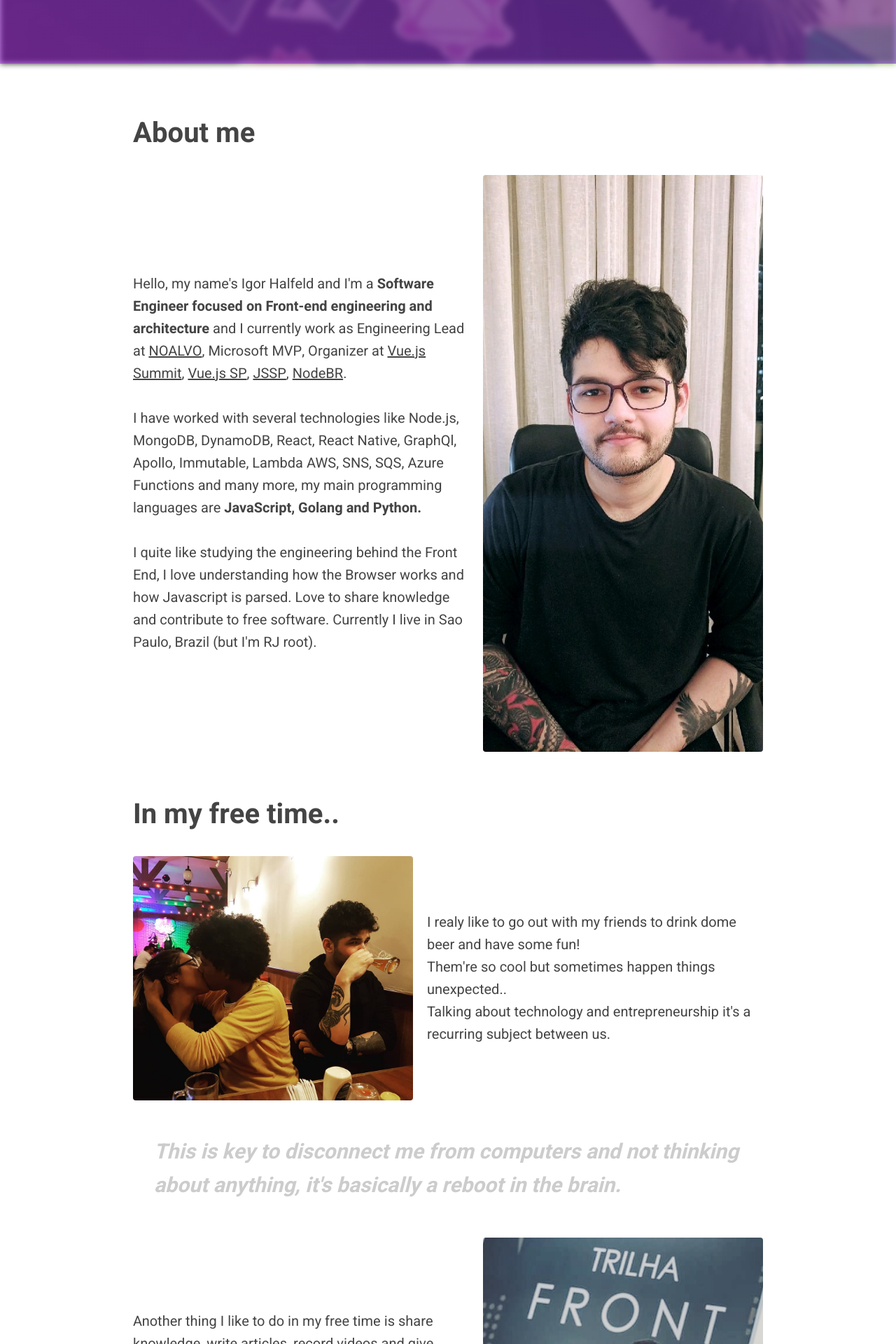
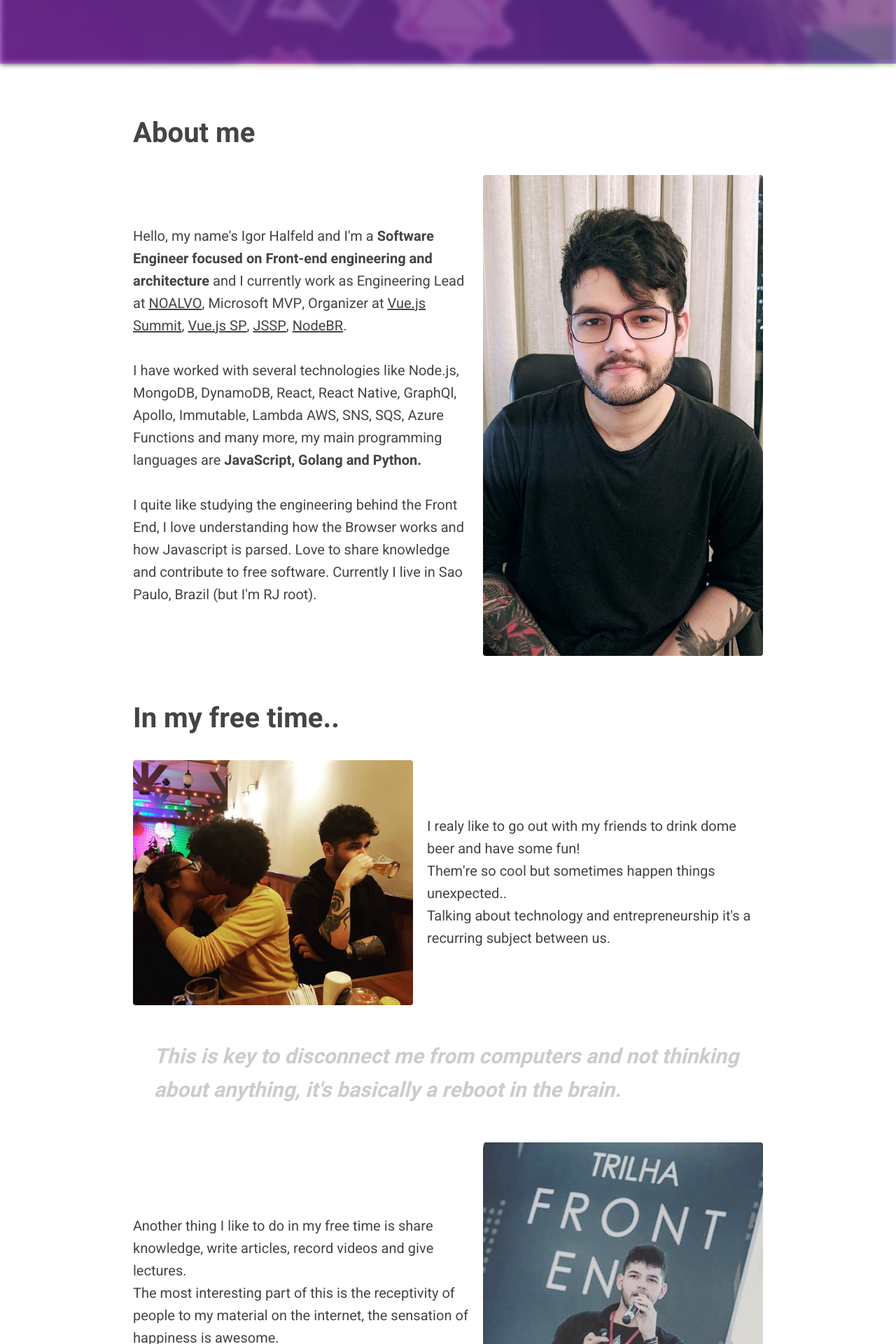
Before and after one commit to Halfeld/website, a Jekyll site: the page built from about-me.md, in a window 1280 px wide. Shown: the part 809-2729 px from the top of the page at 70% size. Built offline with Jekyll 4.4.1, drawn with Linux system fonts in a browser that asks for light colours.

Commit message:
change my picture

```diff
--- a/about-me.md
+++ b/about-me.md
@@ -8,7 +8,7 @@
 # About me
 
 <div class="content-image-right">
-  <img src="/assets/img/me.png">
+  <img src="/assets/img/me.jpeg">
   <p>
     Hello, my name's Igor Halfeld and I'm a <strong>Software Engineer focused on Front-end engineering and architecture</strong> and I currently work as Engineering Lead at <a href="https://midianoalvo.com.br/">NOALVO</a>, Microsoft MVP, Organizer at <a href="https://vuejssummit.com/">Vue.js Summit</a>, <a href="https://www.meetup.com/VueJS-SP">Vue.js SP</a>, <a href="https://www.meetup.com/Javascript-SP">JSSP</a>, <a href="https://www.meetup.com/nodebr/">NodeBR</a>.
 
```
Also changed, not shown: assets/img/me.jpeg (added).
